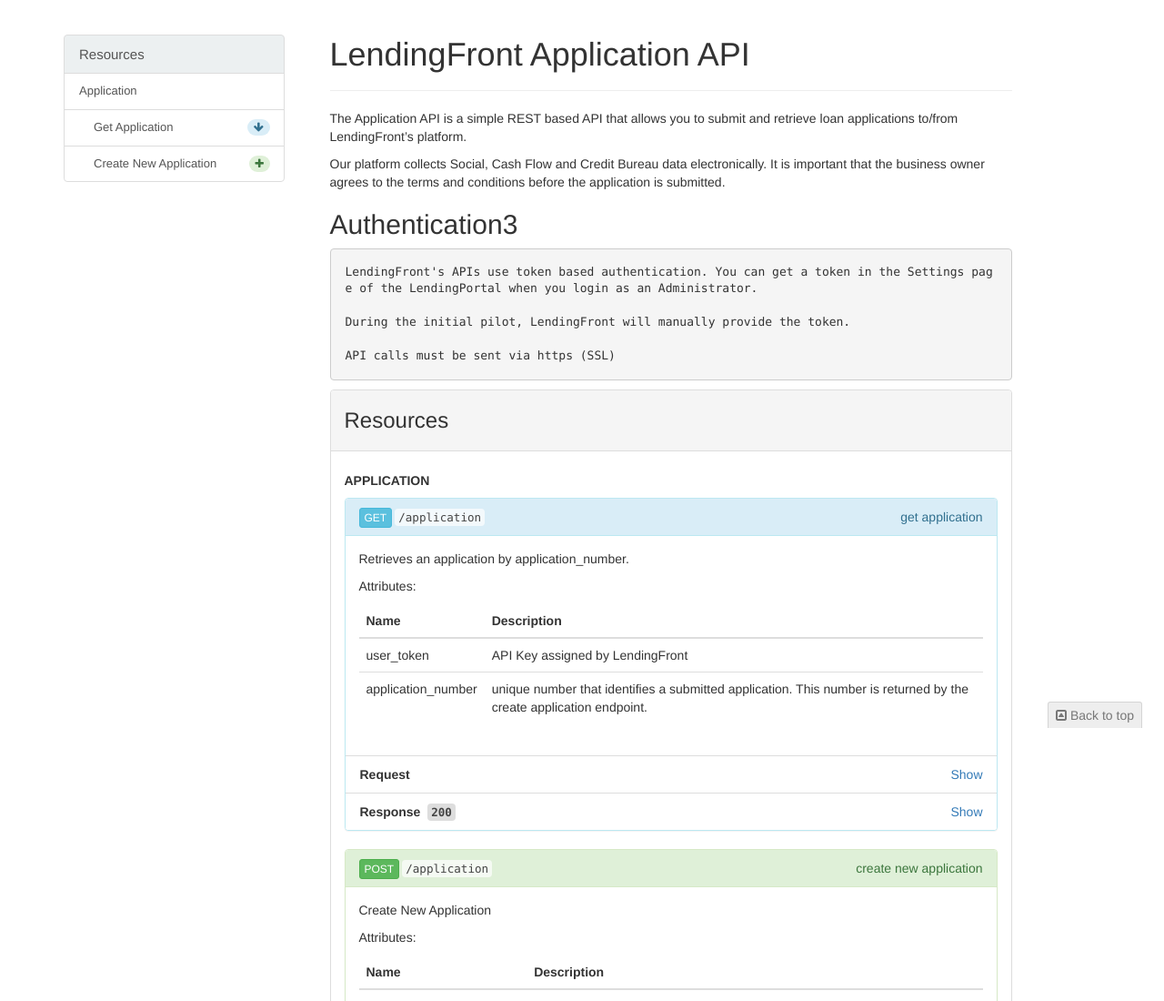
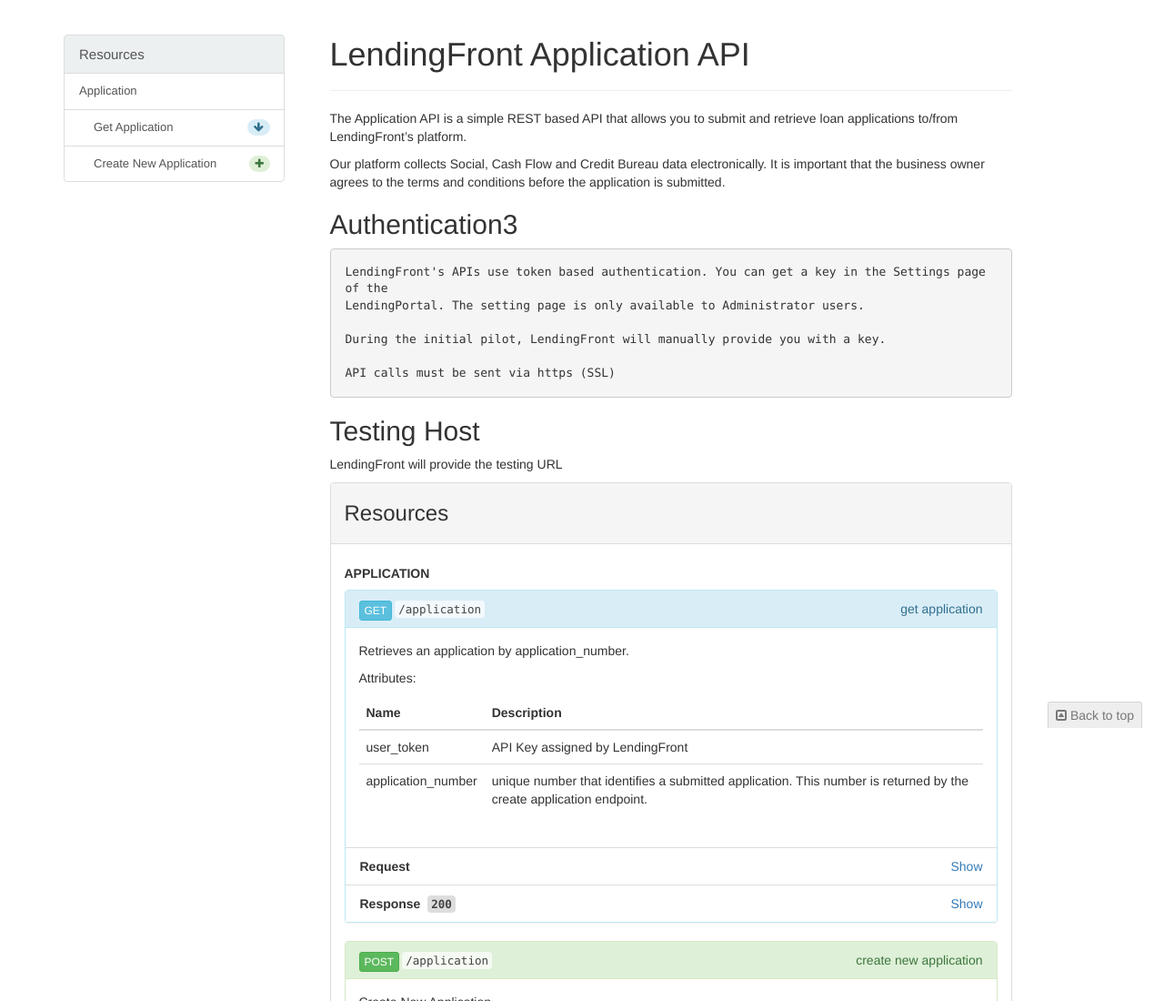
Before and after one commit to lendingfront/apidocs, a plain HTML site: page index.html in a window 1280 px wide. Shown: the top 1100 px of the page at 91% size. Drawn offline with nearby package versions, Linux system fonts and the light colour scheme.

Commit message:
Formatting changes

```diff
--- a/index.html
+++ b/index.html
@@ -146,12 +146,15 @@ a.list-group-item.heading:hover {
 <p>Our platform collects Social, Cash Flow and Credit Bureau data electronically.
 It is important that the business owner agrees to the terms and conditions before the application is submitted.</p>
 <h2>Authentication3</h2>
-<pre><code class="language-no-highlight">LendingFront's APIs use token based authentication. You can get a token in the Settings page of the LendingPortal when you login as an Administrator.
+<pre><code class="language-no-highlight">LendingFront's APIs use token based authentication. You can get a key in the Settings page of the
+LendingPortal. The setting page is only available to Administrator users.
 
-During the initial pilot, LendingFront will manually provide the token.
+During the initial pilot, LendingFront will manually provide you with a key.
 
 API calls must be sent via https (SSL)
 </code></pre>
+<h2>Testing Host</h2>
+<p>LendingFront will provide the testing URL</p>
 </div></div><div><div class="panel panel-default"><div class="panel-heading"><h3 id="resources">Resources&nbsp;<a href="#resources"><i class="fa fa-link"></i></a></h3></div><div class="panel-body"><h4 id="resources-application">Application&nbsp;<a href="#resources-application"><i class="fa fa-link"></i></a></h4><section id="resources-application-get" class="panel panel-info"><div class="panel-heading"><div style="float:right"><span style="text-transform: lowercase">Get Application</span></div><div style="float:left"><a href="#resources-application-get" class="btn btn-xs btn-info">GET</a></div><div style="overflow:hidden"><code>/application</code></div></div><div class="panel-body"><p>Retrieves an application by application_number.</p>
 <p>Attributes:</p>
 <table>
```
